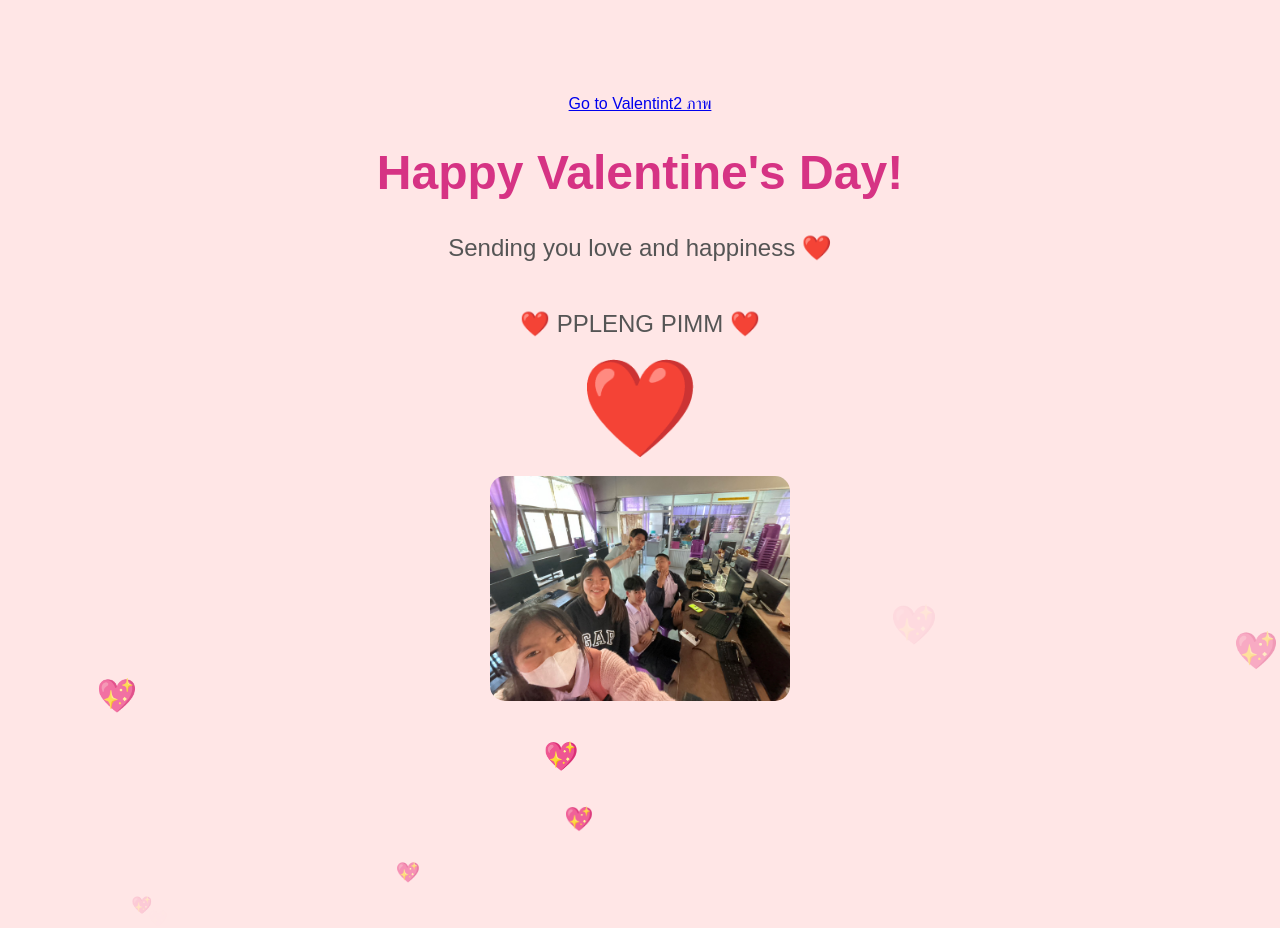
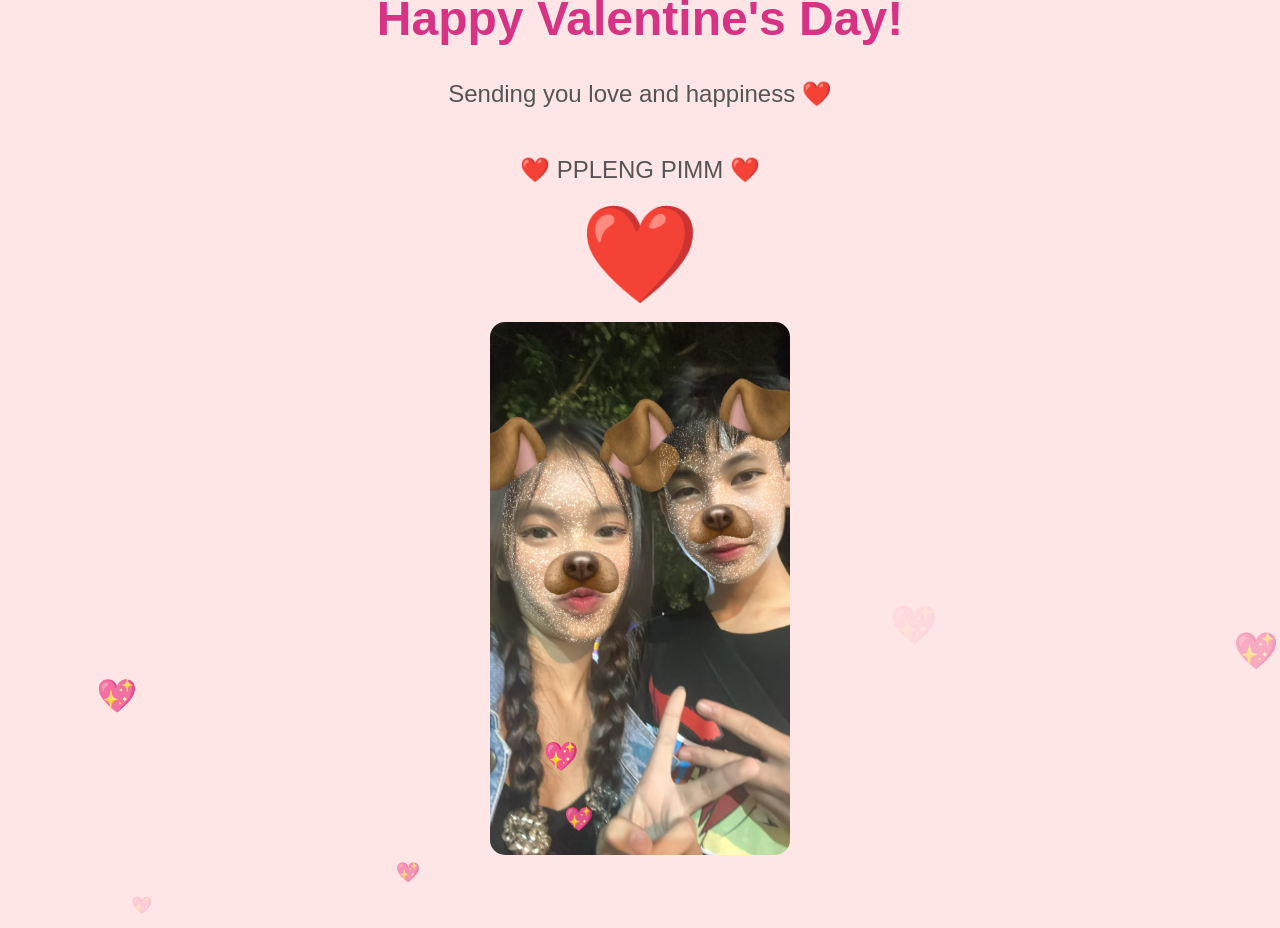
Before and after one commit to Timmy2551/Timmy2551.github.io, a plain HTML site: page index.html in a window 1280 px wide. Drawn offline with Linux system fonts and the light colour scheme.

Commit message:
Update index.html

```diff
--- a/index.html
+++ b/index.html
@@ -79,7 +79,7 @@
         <p>❤️ PPLENG PIMM ❤️</p>
         <div class="heart">❤️</div>
         <div class="image-container">
-            <img src="S__6365190.jpg" alt="My Photo">
+            <img src="https://github.com/Timmy2551/Timmy2551.github.io/blob/main/LINE_ALBUM_T_P_250312_1.jpg" alt="My Photo">
 
         </div>
         <script>
```
